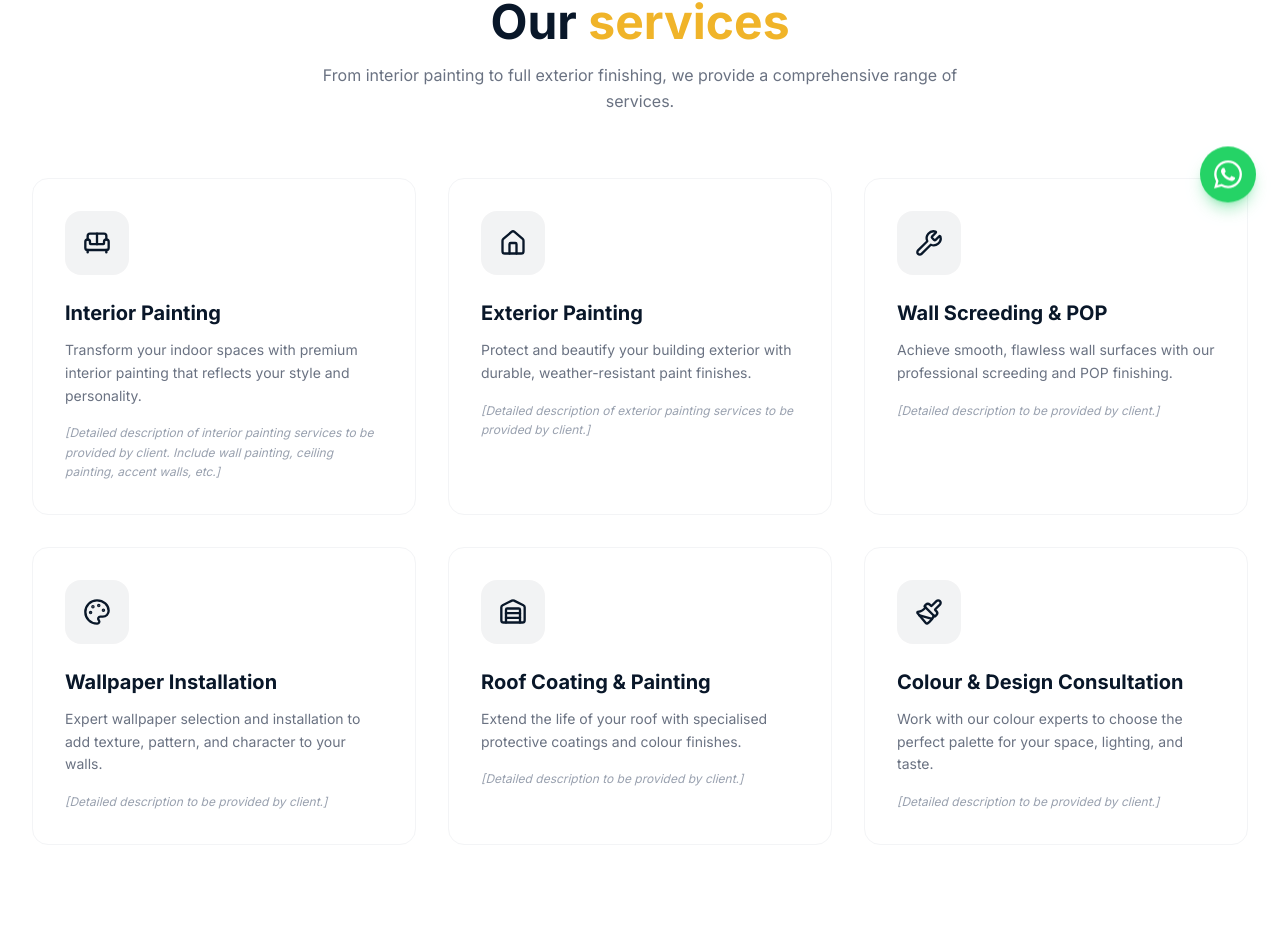
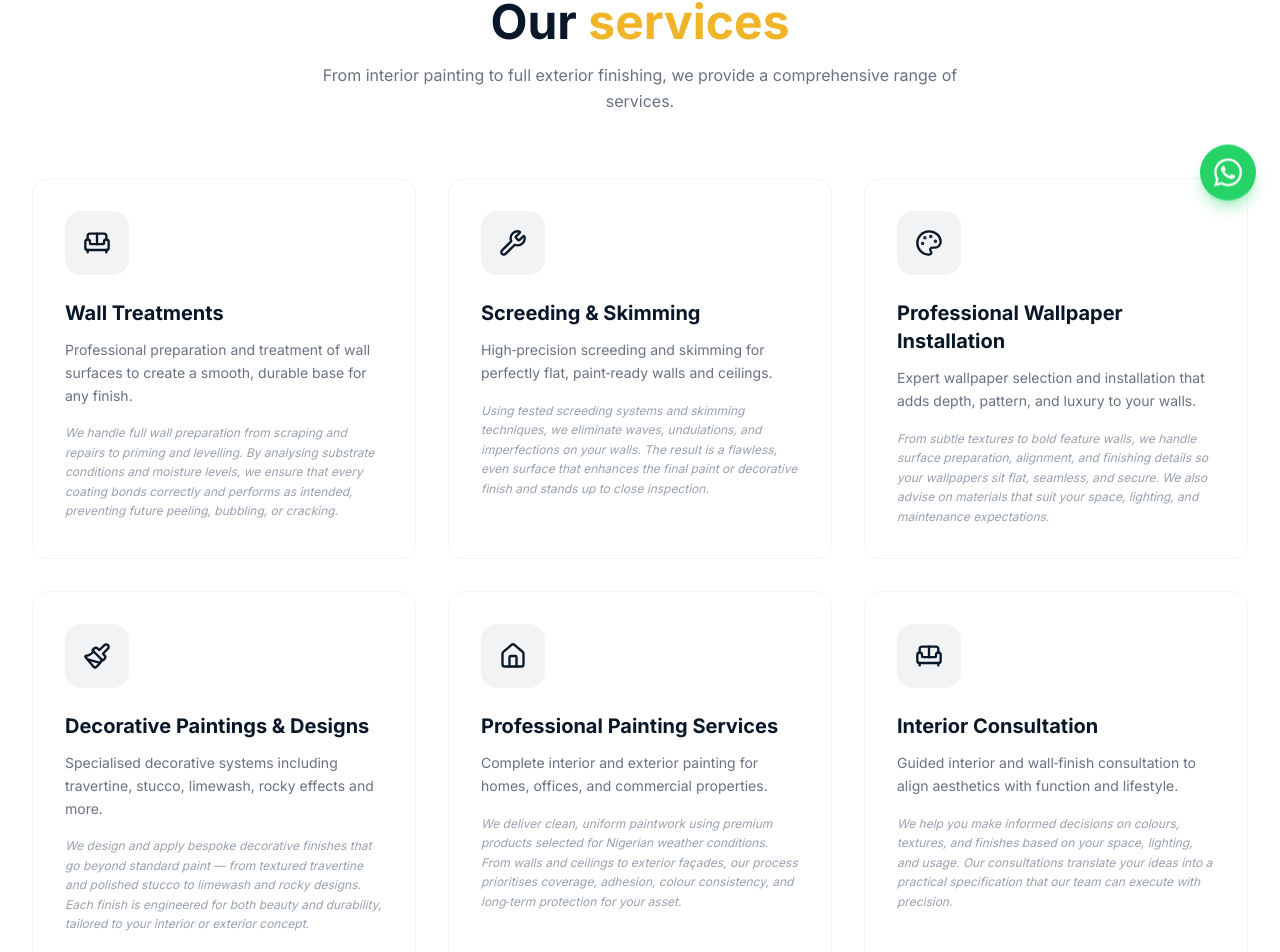
Before and after one commit to JentleJoe/classictouch, a React (Vite) app: page /services in a window 1280 px wide. Shown: the part 570-1522 px from the top of the page. Built offline with nearby package versions, Linux system fonts and the light colour scheme.

Commit message:
updated project placeholders

```diff
--- a/src/components/CTA.jsx
+++ b/src/components/CTA.jsx
@@ -12,7 +12,7 @@ export default function CTA() {
             Ready to transform your space?
           </h2>
           <p className="text-navy-950/70 mb-8 leading-relaxed max-w-xl mx-auto">
-            Get a free consultation and quotation. Let us bring your vision to life with premium painting and finishing services.
+            Get a free consultation and quotation. Let us apply our engineered aesthetics approach to your walls with precise wall treatments, decorative finishes, and professional painting.
           </p>
           <div className="flex flex-col sm:flex-row gap-4 justify-center">
             <Link
--- a/src/components/Footer.jsx
+++ b/src/components/Footer.jsx
@@ -61,7 +61,7 @@ export default function Footer() {
               </span>
             </Link>
             <p className="text-white/50 text-sm leading-relaxed mb-6 max-w-xs">
-              Professional painting and finishing services across Nigeria. Transforming spaces with quality craftsmanship.
+              Engineered wall treatments, decorative finishes, and professional painting services across Nigeria — designed to inspire and built to endure.
             </p>
 
             {/* Contact info */}
--- a/src/data/siteData.js
+++ b/src/data/siteData.js
@@ -5,22 +5,24 @@
 
 // ─── Contact Info ─────────────────────────────────────────────
 export const contactInfo = {
-  phone: '+234 815 301 8208',
+  // Hotline for calls
+  phone: '+234 806 940 1451',
+  // Primary WhatsApp line
   whatsapp: '+234 815 301 8208',
   whatsappLink:
-    'https://wa.me/2348153018208?text=Hello%2C%20I%27m%20interested%20in%20your%20painting%20services.',
+    "https://wa.me/2348153018208?text=Hello%2C%20I%27m%20interested%20in%20your%20wall%20treatment%20and%20painting%20services.",
   email: 'info@classictouchpaints.com',
-  address: '[Office Address], Lagos, Nigeria',
+  address: 'Nigeria (mobile service across all states)',
   workingHours: 'Mon – Sat: 8:00 AM – 6:00 PM',
 };
 
-// ─── Social Media Links (Placeholders) ────────────────────────
+// ─── Social Media Links ───────────────────────────────────────
 export const socialLinks = {
   facebook: '#',
-  instagram: '#',
+  instagram: 'https://www.instagram.com/Victor_classic_touch',
   twitter: '#',
   linkedin: '#',
-  tiktok: '#',
+  tiktok: 'https://www.tiktok.com/@usiagu',
 };
 
 // ─── Navigation ───────────────────────────────────────────────
@@ -34,14 +36,14 @@ export const navLinks = [
 
 // ─── Hero Section ─────────────────────────────────────────────
 export const heroData = {
-  badge: 'Professional Painting Services in Nigeria',
+  badge: 'Engineered aesthetic wall finishes across Nigeria',
   heading: {
     line1: 'Transform your',
     line2: 'space with a',
     highlight: 'Classic Touch',
   },
   description:
-    'We deliver premium painting and finishing services across Nigeria. From residential homes to commercial properties — trust us to bring colour, life, and elegance to every surface.',
+    'We merge engineering-level surface preparation with bespoke decorative finishes, delivering interiors and exteriors that are visually refined, structurally resilient, and built to perform in the Nigerian climate.',
   stats: [
     { value: '—', label: 'Satisfied Customers' },
     { value: '—', label: 'Projects Completed' },
@@ -52,80 +54,88 @@ export const heroData = {
 // ─── About Section ────────────────────────────────────────────
 export const aboutData = {
   tagline: 'About Classic Touch',
-  heading: 'Your trusted partner for quality painting & finishing',
+  heading: 'Engineered aesthetics for walls that inspire and endure',
   paragraphs: [
-    'Classic Touch is a professional painting and finishing company based in Nigeria. We specialise in transforming residential and commercial spaces with premium-quality paints and expert craftsmanship.',
-    'Our mission, values, and unique story will be shared here once confirmed by the team. We are committed to delivering excellence on every project we undertake.',
+    'Classic Touch is a specialist wall treatment and painting brand that sits at the intersection of technical engineering precision and bespoke aesthetic detailing. We transform standard painting into a high-performance surface treatment service for both interior and exterior spaces.',
+    'Rather than just applying colour, we analyse substrate conditions, moisture levels, and coating adhesion to ensure every finish is structurally sound and long‑lasting in the Nigerian climate. Every edge, corner, and texture is treated with surgical accuracy, delivering premium results that elevate your space and protect your property.',
   ],
   highlights: [
-    'Professional & experienced painters',
-    'Premium quality paints & materials',
-    'Timely project delivery',
-    'Clean and respectful work ethic',
+    'Engineering-led surface preparation',
+    'Bespoke decorative wall finishes',
+    'Professional project management',
+    'Clean, precise and timely execution',
   ],
-  // Placeholder — replace with actual years
-  yearsExperience: '—',
+  yearsExperience: '10+',
   mission:
-    '[Mission statement to be provided by client. E.g., "To deliver world-class painting and finishing services that exceed our clients\' expectations while maintaining the highest standards of professionalism and integrity."]',
+    'To be the premier choice for interior and exterior transformation by consistently delivering superior craftsmanship, innovative decorative solutions, and unparalleled attention to detail, while upholding the highest standards of professional integrity and client satisfaction.',
   vision:
-    '[Vision statement to be provided by client.]',
+    'To redefine wall and surface finishing in Nigeria through our “Engineered Aesthetics” model — where every project combines technical precision, material science, and bespoke design to create spaces that are designed to inspire and built to endure.',
 };
 
 // ─── Services ─────────────────────────────────────────────────
 export const services = [
   {
-    id: 'interior-painting',
+    id: 'wall-treatments',
     icon: 'Sofa',
-    title: 'Interior Painting',
+    title: 'Wall Treatments',
     shortDescription:
-      'Transform your indoor spaces with premium interior painting that reflects your style and personality.',
+      'Professional preparation and treatment of wall surfaces to create a smooth, durable base for any finish.',
     fullDescription:
-      '[Detailed description of interior painting services to be provided by client. Include wall painting, ceiling painting, accent walls, etc.]',
+      'We handle full wall preparation from scraping and repairs to priming and levelling. By analysing substrate conditions and moisture levels, we ensure that every coating bonds correctly and performs as intended, preventing future peeling, bubbling, or cracking.',
   },
   {
-    id: 'exterior-painting',
-    icon: 'Home',
-    title: 'Exterior Painting',
+    id: 'screeding-skimming',
+    icon: 'Wrench',
+    title: 'Screeding & Skimming',
     shortDescription:
-      'Protect and beautify your building exterior with durable, weather-resistant paint finishes.',
+      'High‑precision screeding and skimming for perfectly flat, paint‑ready walls and ceilings.',
     fullDescription:
-      '[Detailed description of exterior painting services to be provided by client.]',
+      'Using tested screeding systems and skimming techniques, we eliminate waves, undulations, and imperfections on your walls. The result is a flawless, even surface that enhances the final paint or decorative finish and stands up to close inspection.',
   },
   {
-    id: 'wall-screeding',
-    icon: 'Wrench',
-    title: 'Wall Screeding & POP',
+    id: 'wallpaper-installation',
+    icon: 'Palette',
+    title: 'Professional Wallpaper Installation',
     shortDescription:
-      'Achieve smooth, flawless wall surfaces with our professional screeding and POP finishing.',
+      'Expert wallpaper selection and installation that adds depth, pattern, and luxury to your walls.',
     fullDescription:
-      '[Detailed description to be provided by client.]',
+      'From subtle textures to bold feature walls, we handle surface preparation, alignment, and finishing details so your wallpapers sit flat, seamless, and secure. We also advise on materials that suit your space, lighting, and maintenance expectations.',
   },
   {
-    id: 'wallpaper',
-    icon: 'Palette',
-    title: 'Wallpaper Installation',
+    id: 'decorative-painting',
+    icon: 'Paintbrush',
+    title: 'Decorative Paintings & Designs',
     shortDescription:
-      'Expert wallpaper selection and installation to add texture, pattern, and character to your walls.',
+      'Specialised decorative systems including travertine, stucco, limewash, rocky effects and more.',
     fullDescription:
-      '[Detailed description to be provided by client.]',
+      'We design and apply bespoke decorative finishes that go beyond standard paint — from textured travertine and polished stucco to limewash and rocky designs. Each finish is engineered for both beauty and durability, tailored to your interior or exterior concept.',
   },
   {
-    id: 'roof-painting',
-    icon: 'Warehouse',
-    title: 'Roof Coating & Painting',
+    id: 'painting-services',
+    icon: 'Home',
+    title: 'Professional Painting Services',
     shortDescription:
-      'Extend the life of your roof with specialised protective coatings and colour finishes.',
+      'Complete interior and exterior painting for homes, offices, and commercial properties.',
     fullDescription:
-      '[Detailed description to be provided by client.]',
+      'We deliver clean, uniform paintwork using premium products selected for Nigerian weather conditions. From walls and ceilings to exterior façades, our process prioritises coverage, adhesion, colour consistency, and long‑term protection for your asset.',
   },
   {
-    id: 'design-consultation',
-    icon: 'Paintbrush',
-    title: 'Colour & Design Consultation',
+    id: 'interior-consultation',
+    icon: 'Sofa',
+    title: 'Interior Consultation',
     shortDescription:
-      'Work with our colour experts to choose the perfect palette for your space, lighting, and taste.',
+      'Guided interior and wall‑finish consultation to align aesthetics with function and lifestyle.',
     fullDescription:
-      '[Detailed description to be provided by client.]',
+      'We help you make informed decisions on colours, textures, and finishes based on your space, lighting, and usage. Our consultations translate your ideas into a practical specification that our team can execute with precision.',
+  },
+  {
+    id: 'project-management',
+    icon: 'Warehouse',
+    title: 'Project Management & Supervision',
+    shortDescription:
+      'End‑to‑end coordination and technical supervision for wall and painting works.',
+    fullDescription:
+      'From planning to final handover, we coordinate artisans, materials, and timelines to keep your project on track. Our supervision bridges the “knowledge‑practice gap” by ensuring that specifications are followed on site and every detail meets our engineered standards.',
   },
 ];
 
@@ -133,9 +143,9 @@ export const services = [
 export const additionalServices = [
   {
     icon: 'Paintbrush',
-    title: 'Wall Texturing',
+    title: 'Advanced Wall Texturing',
     description:
-      'Add dimension and character to your walls with professional texturing — from smooth finishes to bold patterns.',
+      'Custom textures and feature walls that introduce depth, shadow, and character while remaining easy to maintain.',
   },
   {
     icon: 'SprayCan',
@@ -145,9 +155,9 @@ export const additionalServices = [
   },
   {
     icon: 'Palette',
-    title: 'Colour Consultation',
+    title: 'Colour & Finish Planning',
     description:
-      'Our expert consultants help you choose the perfect palette to complement your space, lighting, and style.',
+      'Structured guidance on colour palettes and finish combinations to create cohesive, high‑performance interiors and exteriors.',
   },
 ];
 
@@ -180,13 +190,7 @@ export const processSteps = [
 ];
 
 // ─── Service Areas ────────────────────────────────────────────
-export const serviceAreas = [
-  'Lagos',
-  'Abuja',
-  'Port Harcourt',
-  'Ibadan',
-  '[Other cities to be confirmed]',
-];
+export const serviceAreas = ['Nationwide – all states in Nigeria'];
 
 // ─── Portfolio / Gallery (Placeholders) ───────────────────────
 export const portfolioItems = [
@@ -286,7 +290,7 @@ export const faqs = [
   {
     question: 'What areas in Nigeria do you serve?',
     answer:
-      'We currently serve Lagos, Abuja, Port Harcourt, Ibadan, and surrounding areas. Contact us to confirm availability in your location.',
+      'We serve clients across all states in Nigeria. Contact us to confirm availability and timelines for your specific location.',
   },
   {
     question: 'Do you provide free quotations?',
@@ -318,31 +322,31 @@ export const faqs = [
 // ─── Why Choose Us / USPs ─────────────────────────────────────
 export const whyChooseUs = [
   {
-    title: 'Quality Materials',
+    title: 'Engineered Aesthetics',
     description:
-      'We use only premium paints and finishing materials from trusted brands to ensure lasting results.',
+      'We approach every wall as a technical surface, combining material science, substrate analysis, and design thinking to create finishes that are both beautiful and structurally sound.',
   },
   {
-    title: 'Experienced Team',
+    title: 'Precision & Detailing',
     description:
-      'Our painters and project managers bring years of hands-on experience to every project.',
+      'Every edge, corner, and junction is treated with surgical accuracy, eliminating paint overlaps, rough lines, and unfinished transitions.',
   },
   {
-    title: 'Timely Delivery',
+    title: 'Professional Execution',
     description:
-      'We respect your time. Projects are completed on schedule with no compromise on quality.',
+      'From surface preparation to final coat, we maintain strict process control so that what is specified is exactly what is delivered on site.',
   },
   {
-    title: 'Clean Workmanship',
+    title: 'Value & Time Management',
     description:
-      'We leave your space spotless. Our team takes care to protect your furniture and property during work.',
+      'Our focus on quality surfaces, clear communication, and disciplined timelines ensures you get premium results without unnecessary delays.',
   },
 ];
 
 // ─── Stats (Placeholders) ─────────────────────────────────────
 export const companyStats = [
-  { value: '—', label: 'Projects Completed' },
-  { value: '—', label: 'Years Experience' },
-  { value: '—', label: 'Happy Clients' },
-  { value: '—', label: 'Service Areas' },
+  { value: '100+', label: 'Projects Completed' },
+  { value: '10+', label: 'Years Experience' },
+  { value: '95%', label: 'Repeat & Referral Clients' },
+  { value: 'Nationwide', label: 'Service Coverage' },
 ];
--- a/src/pages/AboutPage.jsx
+++ b/src/pages/AboutPage.jsx
@@ -99,7 +99,7 @@ export default function AboutPage() {
               What sets us <span className="text-gold-400">apart</span>
             </h2>
             <p className="text-white/50 leading-relaxed">
-              We combine quality materials, skilled professionals, and a relentless commitment to customer satisfaction.
+              We combine engineering-level surface preparation, bespoke decorative detailing, and disciplined project management to deliver finishes that look premium and perform over time.
             </p>
           </div>
           <div className="grid sm:grid-cols-2 lg:grid-cols-4 gap-6">
--- a/src/pages/ServicesPage.jsx
+++ b/src/pages/ServicesPage.jsx
@@ -188,7 +188,7 @@ export default function ServicesPage() {
               Where we <span className="text-gold-400">operate</span>
             </h2>
             <p className="text-white/50 leading-relaxed">
-              Classic Touch serves clients across major cities in Nigeria. Contact us to confirm coverage in your area.
+              Classic Touch serves clients nationwide across all states in Nigeria. Contact us to confirm availability and timelines for your specific location.
             </p>
           </div>
 
```
